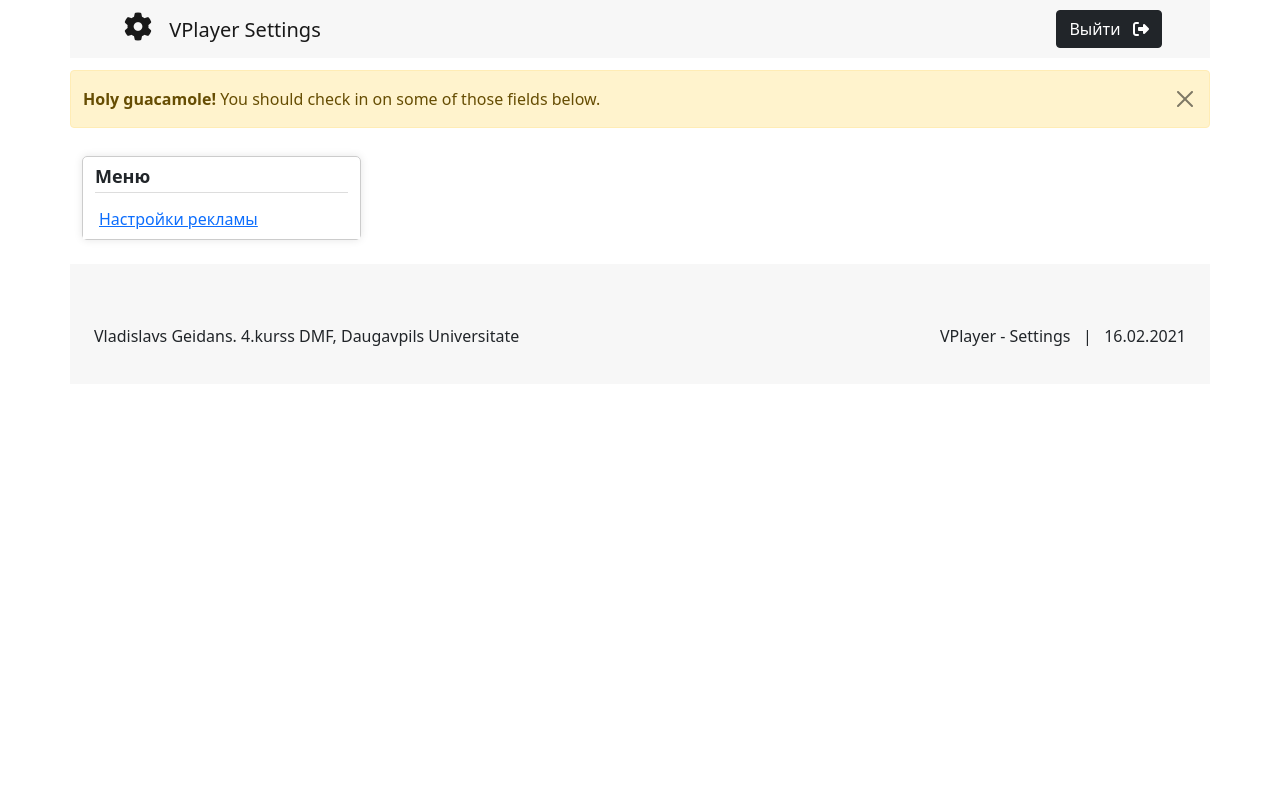
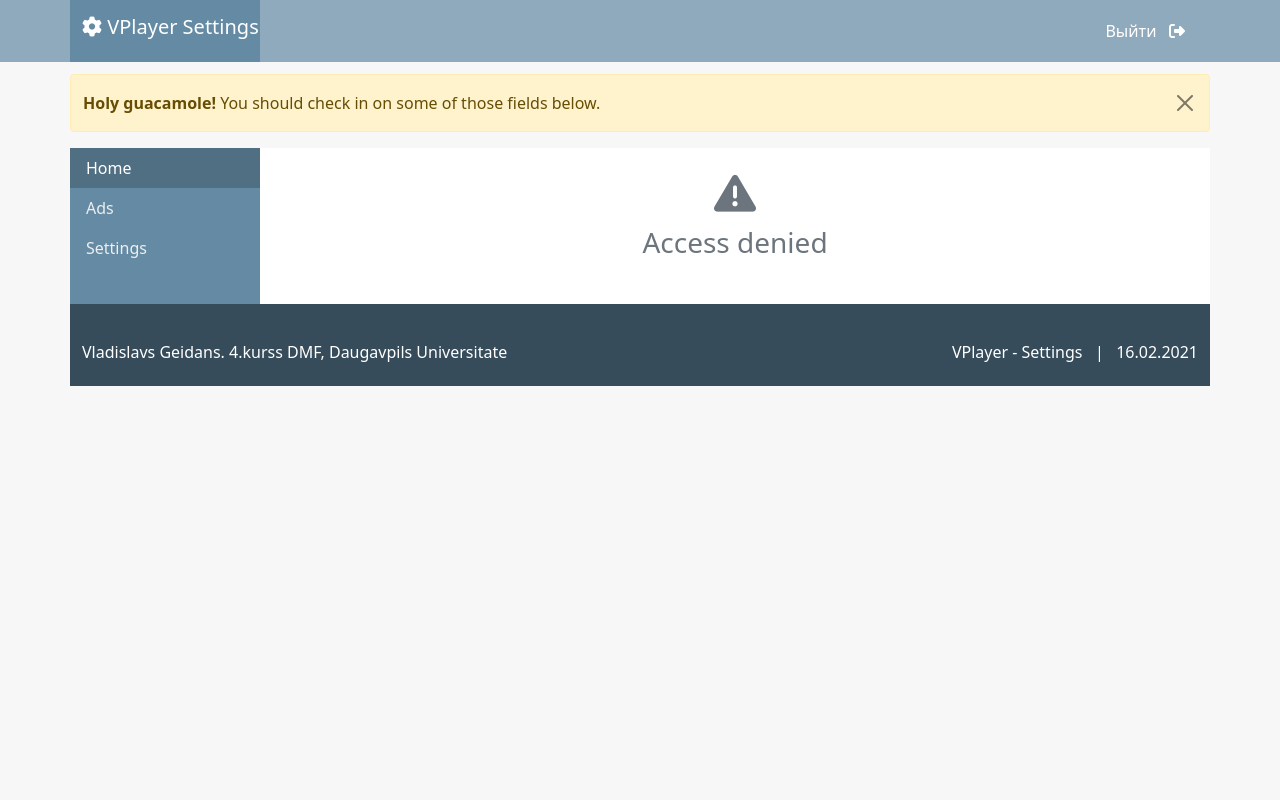
Before and after one commit to VladislavsGeidans/vplayer, a PHP site: page /settings/index.php?page=home in a window 1280 px wide. Run offline with PHP 8.4, Linux system fonts and the light colour scheme; some libraries are stand-ins or nearby versions.

Commit message:
Settings start

```diff
--- a/settings/assets/css/styles.css
+++ b/settings/assets/css/styles.css
@@ -1,67 +1,117 @@
-.row {
-	padding-left: 12px;
-	padding-right: 12px;
+body {
+	background: #f7f7f7;
 }
 
-.background-grey {
-	background-color: #f7f7f7;
-}
-
-.navbar-brand {
-	align-items: center;
-}
-
-.navbar-brand i {
-	font-size: 28px;
-	padding: 0 12px 0 6px;
-}
-
-.alerts-block {
-	padding: 0px !important;
-	padding-top: 6px;
-	padding-bottom: 6px;
-	margin-top: 12px;
+.header_block {
+	background: #8faabd;
 	margin-bottom: 12px;
 }
 
-.sidebar-block {
-	padding: 0px !important;
+.header_sidebar {
+	background: #648aa4;
+	color: #FFF;
+	padding-top: 12px;
+	padding-bottom: 12px;
 }
 
-.sidebar-box {
-	-webkit-box-shadow: 0px 0px 9px 0px rgba(0,0,0,0.1);
-	-moz-box-shadow: 0px 0px 9px 0px rgba(0,0,0,0.1);
-	box-shadow: 0px 0px 9px 0px rgba(0,0,0,0.1);
-	border-radius: 5px;
-	border: 1px solid #ccc;
-	margin-bottom: 24px;
+.header_sidebar a {
+	color: #FFF;
+	text-decoration: none;
+	font-weight: 0;
 }
 
-.sidebar-box-title {
-	margin: 6px 12px;
-	font-size: 18px;
-	font-weight: 600;
-	border-bottom: 1px solid #ddd;
+.header_main_block {
+	color: #FFF;
+	padding-top: 12px;
+	padding-bottom: 12px;
 }
 
-.sidebar-box-title p {
-	margin-bottom: 2px;
+.header_main_block a {
+	color: #FFF;
+	text-decoration: none;
+}
+
+.center_block {
+	background: #FFF;
+}
+
+.sidebar_block {
+	background: #648aa4;
+	color: #FFF;
+	padding: 0;
+}
+
+.sidebar_block ul li {
+	background: #648aa4;
+}
+
+.list-group-item {
+	color: #eee;
+	border: none;
+}
+
+.list-group-item:hover {
+	background: rgba(0,0,0,0.1);
+	color: #FFF;
+}
+
+.list-group a {
+	text-decoration: none;
+}
+
+.list-group a.active .list-group-item {
+	background: rgba(0,0,0,0.2);
+	color: #FFF;
+}
+
+.footer_block {
+	background: #364c5b;
+}
+
+.footer_block .row {
+	color: #FFF;
+	padding-top: 36px;
+	padding-bottom: 6px;
+}
+
+.access_denied_icon {
+	font-size: 42px;
+	padding-bottom: 12px;
+	padding-top: 12px;
+}
+
+.access_denied_block {
+
+}
+
+.page_title_block {
+	font-size: 28px;
+	padding-bottom: 6px;
+	border-bottom: 1px solid #eee;
 }
 
 .main-block {
-	padding-bottom: 48px;
+	padding-top: 12px;
+	padding-bottom: 12px;
 }
 
-.footer_main_block {
-	padding: 60px 12px 20px 12px;
+form .row {
+	padding-top: 6px;
+	padding-bottom: 6px;
 }
 
-.access_denied_icon {
-	padding-top: 48px;
-	padding-bottom: 48px;
-	font-size: 96px;
+form .row .col-12 {
+	padding-top: 4px;
+	padding-bottom: 4px;
 }
 
-.access_denied_textarea {
-	padding-top: 24px;
+form .row .col-6 {
+	padding-top: 4px;
+	padding-bottom: 4px;
 }
+
+form label {
+	font-weight: bold;
+	font-size: 14px;
+	padding-bottom: 4px;
+}
--- a/settings/assets/js/scripts.js
+++ b/settings/assets/js/scripts.js
@@ -0,0 +1,3 @@
+$(document).ready(function() {
+
+});
--- /dev/null
+++ b/settings/config/constants.php
@@ -0,0 +1,24 @@
+<?php
+	include_once('class/Page.php');
+
+	$homePage = new Page('Home', 'home', 'pages/home.php');
+	$adsPage = new Page('Ads', 'ads', 'pages/ads.php');
+	$settingsPage = new Page('Settings', 'settings', 'pages/settings.php');
+
+	$globalPages = [
+		$homePage,
+		$adsPage,
+		$settingsPage
+	];
+
+	$globalPageNames = [
+		$homePage->getPageName(),
+		$adsPage->getPageName(),
+		$settingsPage->getPageName()
+	];
+
+	$globalPageCodes = [
+		$homePage->getPageCode(),
+		$adsPage->getPageCode(),
+		$settingsPage->getPageCode()
+	];
--- a/settings/config/databaseConfig.php
+++ b/settings/config/databaseConfig.php
@@ -2,7 +2,7 @@
 	const HOST_NAME = "localhost";
 	const USER_NAME = "root";
 	const USER_PASS = "";
-	const DATABASE_NAME = "";
+	const DATABASE_NAME = "vplayer_db";
 
     /**
      * @param string $hostName
--- /dev/null
+++ b/settings/func/functions.php
@@ -0,0 +1,61 @@
+<?php
+
+/**
+ * @param string $paramName
+ * @param string $type
+*/
+function getUrlParams(string $paramName, string $type)
+{
+	if (!isset($_GET[$paramName])) {
+		return false;
+	}
+
+	switch ($type) {
+		case 'string':
+			return (string) ($_GET[$paramName]);
+			break;
+		case 'int':
+			return (int) $_GET[$paramName];
+			break;
+		case 'bool':
+			return $_GET[$paramName];
+			break;
+		default:
+			return false;
+			break;
+	}
+}
+
+function getPageData(string $pageCode) {
+	echo $pageCode;
+}
+
+function getAccessDenied() {
+	include_once('templates/access_denied.php');
+}
+
+function isActivePage($pageName) {
+	if ($page = getUrlParams('page', 'string')) {
+		if ($page == $pageName) {
+			return 'active';
+		}
+
+		return '';
+	}
+
+	return '';
+}
+
+function getCurrentPage() {
+	global $globalPages;
+
+	foreach($globalPages as $page) {
+		$urlPage = getUrlParams('page', 'string');
+
+		if ($urlPage === $page->getPageCode()) {
+			return $page;
+		}
+	}
+
+	return false;
+}
--- a/settings/index.php
+++ b/settings/index.php
@@ -1,5 +1,7 @@
 <?php
     include_once('config/databaseConfig.php');
+    include_once('config/constants.php');
+    include_once('func/functions.php');
 ?>
 
 <html>
@@ -25,7 +27,7 @@
 
         <?php include_once('templates/alerts-block.php'); ?>
 
-        <div class="container">
+        <div class="container center_block">
             <div class="row">
                 <?php include_once('templates/sidebar.php'); ?>
                 <?php include_once('templates/main.php'); ?>
--- a/settings/templates/access_denied.php
+++ b/settings/templates/access_denied.php
@@ -17,24 +17,18 @@
         <script type="text/javascript" src="assets/js/scripts.js"></script>
     </head>
     <body>
-        <div class="container">
+        <div class="container access_denied_block">
             <div class="row justify-content-md-center">
                 <div class="col-12 access_denied_icon text-center text-muted">
                 	<i class="fas fa-exclamation-triangle"></i>
                 </div>
 
                 <div class="col-12">
-                	<h3><p class="text-muted text-center">Нет доступа</p></h3>
+                	<h3><p class="text-muted text-center">Access denied</p></h3>
                 </div>
 
                 <div class="col-12">
-                	<p class="text-muted text-center">На данный момент, Вы не можете попасть на сайт</p>
-                </div>
-
-                <div class="col-6 align-center access_denied_textarea">
-                	<textarea cols="2" rows="10" class="form-control" readonly disabled>
-                		<?= $connection; ?>
-                	</textarea>
+                	<p class="text-muted text-center"></p>
                 </div>
             </div>
         </div>
--- a/settings/templates/footer.php
+++ b/settings/templates/footer.php
@@ -1,5 +1,5 @@
-<div class="container background-grey">
-    <div class="row footer_main_block fw-lighter">
+<div class="container footer_block">
+    <div class="row fw-lighter">
 		<div class="col-9">
 			<p class="text-start">Vladislavs Geidans. 4.kurss DMF, Daugavpils Universitate</p>
 		</div>
--- a/settings/templates/header.php
+++ b/settings/templates/header.php
@@ -1,15 +1,17 @@
-<div class="container background-grey">
-	<div class="row">
-		<nav class="navbar sticky-top navbar-light">
-		  <div class="container-fluid">
-			    <a class="navbar-brand" href="#">
-			    	<i class="fas fa-cog"></i>
-			      	VPlayer Settings
+<div class="header_block">
+	<div class="container header_container">
+		<div class="row">
+			<div class="col-2 header_sidebar">
+				<a class="navbar-brand" href="#">
+		    		<i class="fas fa-cog"></i>
+		      		VPlayer Settings
 			    </a>
-			    <a href="#" type="button" class="text-end btn btn-dark">
+			</div>
+			<div class="col-10 text-end header_main_block">
+				<a href="#" type="button" class="text-end btn">
 			    	Выйти &nbsp; <i class="fas fa-sign-out-alt"></i>
 			    </a>
 			</div>
-		</nav>
+		</div>
 	</div>
 </div>
--- a/settings/templates/main.php
+++ b/settings/templates/main.php
@@ -1,7 +1,21 @@
-<div class="col-9 main-block">
+<div class="col-10 main-block">
 	<div class="row">
 		<div class="col-12">
-
+			<?php
+				if ($page = getUrlParams('page', 'string')) {
+					if (in_array($page, $globalPageCodes)) {
+						if (file_exists('pages/' . $page . '.php')) {
+							include_once('pages/' . $page . '.php');
+						} else {
+							getAccessDenied();
+						}
+					} else {
+						getAccessDenied();
+					}
+				} else {
+					getAccessDenied();
+				}
+			?>
 		</div>
 	</div>
 </div>
--- a/settings/templates/sidebar.php
+++ b/settings/templates/sidebar.php
@@ -1,12 +1,15 @@
-<div class="col-3 sidebar-block">
-	<div class="sidebar-box">
-		<div class="sidebar-box-title">
-			<p class="text-start">Меню</p>
-		</div>
-		<ul class="list-group list-group-flush">
-			<li class="list-group-item">
-				<a href="#">Настройки рекламы</a>
-			</li>
-		</ul>
-	</div>
+<div class="col-2 sidebar_block">
+	<ul class="list-group list-group-flush">
+		<?php
+			foreach($globalPages as $page) {
+				?>
+					<a href="?page=<?= $page->getPageCode(); ?>" class="<?= isActivePage($page->getPageCode()); ?>">
+						<li class="list-group-item">
+							<?= $page->getPageName(); ?>
+						</li>
+					</a>
+				<?php
+			}
+		?>
+	</ul>
 </div>
```
Also changed, not shown: settings/class/Page.php (added, +53 -0 lines), settings/controllers/ajax_ads_controller.php (added, +40 -0 lines), settings/pages/ads.php (added, +173 -0 lines).
